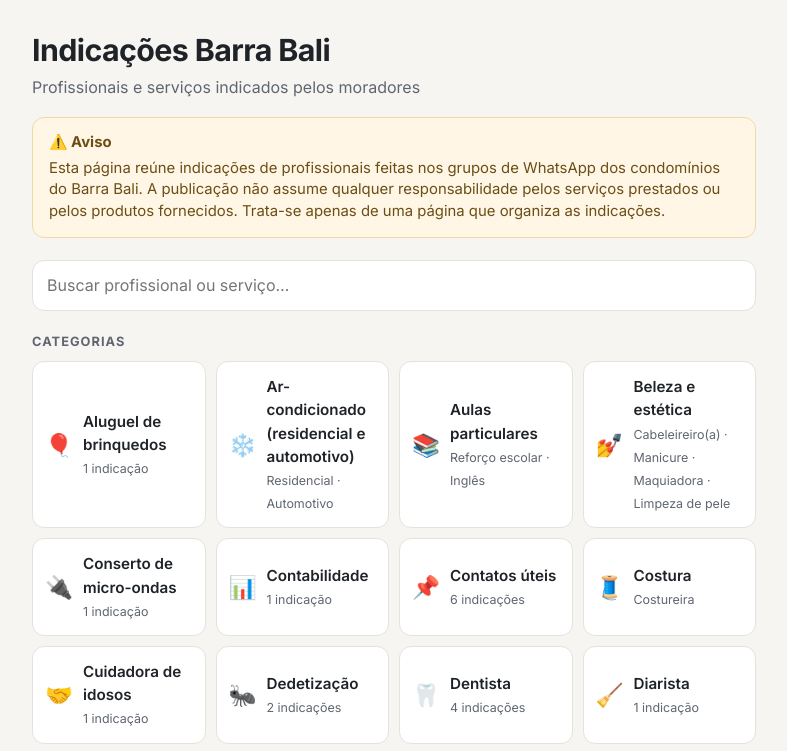
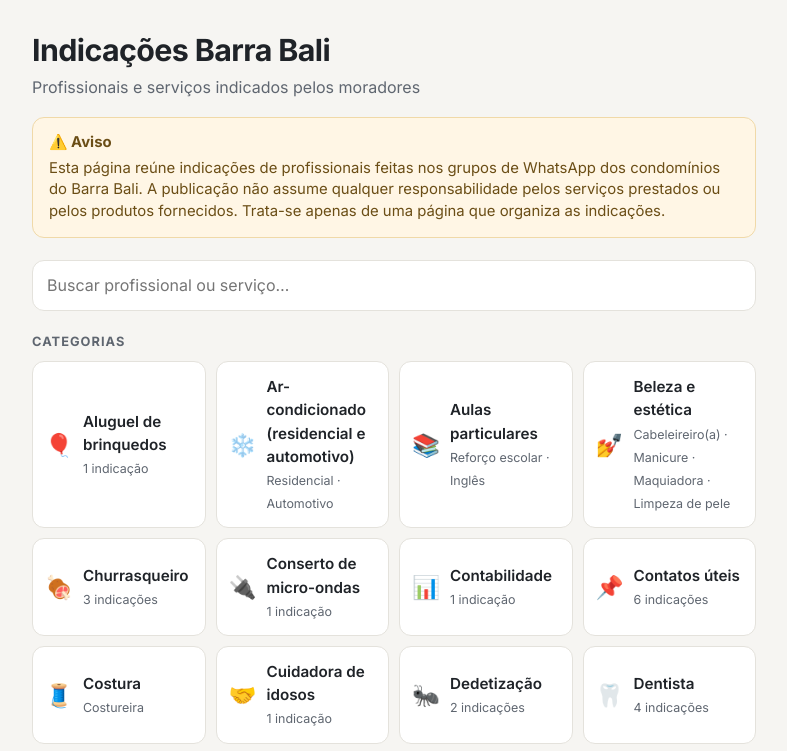
Before and after one commit to indicacoes-silverapple/indicacoes-silverapple.github.io, a plain HTML site: page index.html in a window 1280 px wide. Shown: the top 751 px of the page, without its empty margins (246-1033 px from the left). Drawn offline with Linux system fonts and the light colour scheme.

Commit message:
Churrasqueiro: Gabriel Simeão, Marquinho, RD Churrasco
Co-Authored-By: Claude Opus 5.5 <noreply@anthropic.com>
Claude-Session: https://claude.ai/code/session_01Tq5GVdmgaGFHq4TW6S52o2

```diff
--- a/index.html
+++ b/index.html
@@ -127,7 +127,8 @@ const CATEGORIAS = [
   {"id": "aluguel-de-brinquedos", "titulo": "Aluguel de brinquedos", "icone": "🎈", "busca": "brinquedo brinquedos aluguel alugar locação pula pula pulapula cama elástica escorrega piscina de bolinha festa festas infantil aniversário criança crianças kids recreação", "itens": [{"nome": "Clara Aquarela", "tel": "(22) 99833-0239", "wa": "5522998330239"}]},
   {"id": "estofador", "titulo": "Estofador de sofá", "icone": "🛋️", "busca": "estofador estofados estofado sofá sofas sofa poltrona poltronas cadeira cadeiras reforma reformar tecido revestimento espuma almofada almofadas couro", "itens": [{"nome": "Francisco", "tel": "(21) 97585-2055", "wa": "5521975852055"}, {"nome": "Nedson", "tel": "(21) 96499-3940", "wa": "5521964993940"}]},
   {"id": "ventiladores", "titulo": "Ventiladores", "icone": "🌀", "busca": "ventilador ventiladores ventilador de teto teto instalação instalar manutenção conserto barulho lustre calor climatização", "itens": [{"nome": "Ventipress Recreio", "tel": "(21) 97010-1991", "wa": "5521970101991", "site": "https://www.ventipress.com.br", "obs": "Instalação e manutenção de ventiladores"}]},
-  {"id": "farmacia-manipulacao", "titulo": "Farmácia de manipulação", "icone": "💊", "busca": "farmácia farmacia manipulação manipulacao manipulado manipulados remédio remédios medicamento medicamentos fórmula fórmulas receita suplemento suplementos vitamina vitaminas cápsula cápsulas", "itens": [{"nome": "Évora Farmácia de Manipulação", "tel": "0800 123 8672", "wa": "558001238672"}, {"nome": "Farmácia de Manipulação Caminhoá", "tel": "(21) 98555-4926", "wa": "5521985554926", "obs": "Telefone fixo: (21) 2221-5369"}]}
+  {"id": "farmacia-manipulacao", "titulo": "Farmácia de manipulação", "icone": "💊", "busca": "farmácia farmacia manipulação manipulacao manipulado manipulados remédio remédios medicamento medicamentos fórmula fórmulas receita suplemento suplementos vitamina vitaminas cápsula cápsulas", "itens": [{"nome": "Évora Farmácia de Manipulação", "tel": "0800 123 8672", "wa": "558001238672"}, {"nome": "Farmácia de Manipulação Caminhoá", "tel": "(21) 98555-4926", "wa": "5521985554926", "obs": "Telefone fixo: (21) 2221-5369"}]},
+  {"id": "churrasqueiro", "titulo": "Churrasqueiro", "icone": "🍖", "busca": "churrasco churrasqueiro churrasqueira carne carnes festa festas evento eventos aniversário buffet grelha assado", "itens": [{"nome": "Gabriel Simeão", "tel": "(21) 99455-1907", "wa": "5521994551907"}, {"nome": "Marquinho", "tel": "(21) 96541-2283", "wa": "5521965412283"}, {"nome": "RD Churrasco", "tel": "(21) 96433-5441", "wa": "5521964335441"}]}
 ];
 
 const capa = document.getElementById("capa");
```
